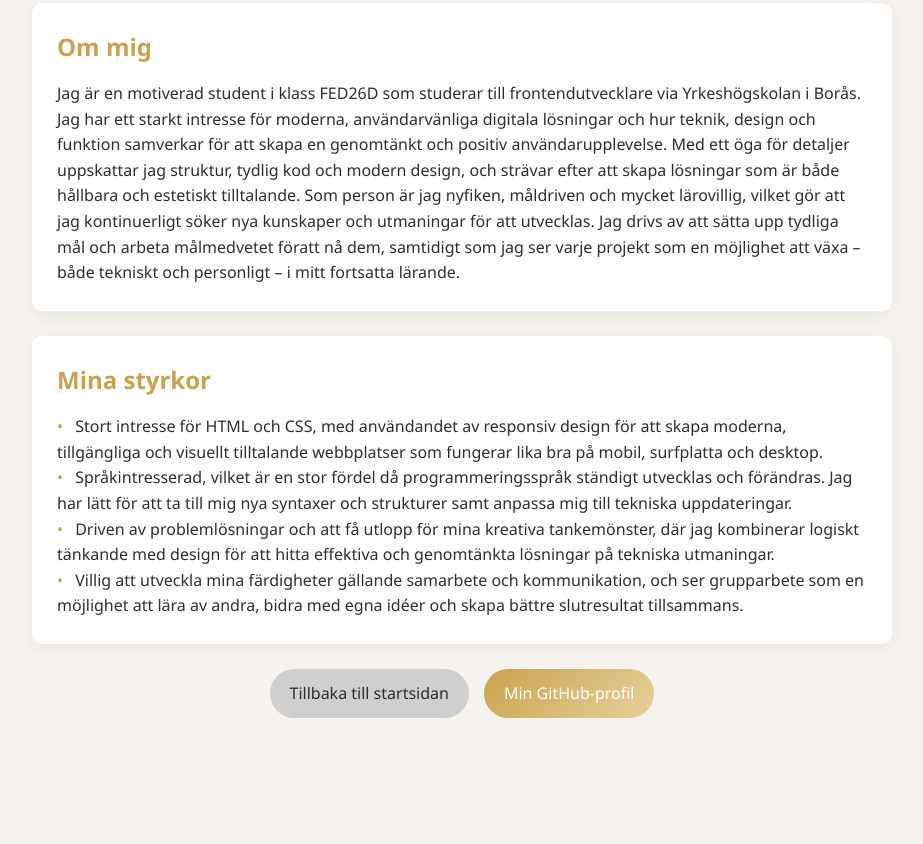
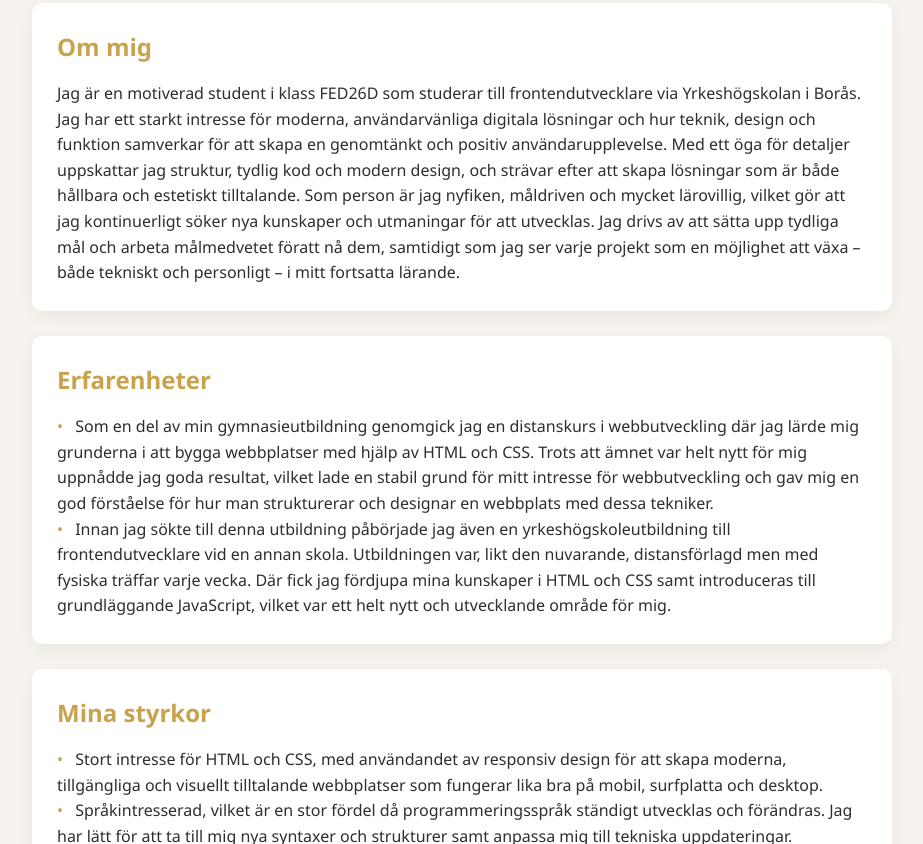
Before and after one commit to lindaalbrektsson/Kontaktboken-grupp-6, a plain HTML site: page emma_andersson.html in a window 1280 px wide. Shown: the part 457-1301 px from the top of the page, without its empty margins (178-1101 px from the left). Before the commit the page ends 1195 px from the top, so only its background shows below. Drawn offline with Linux system fonts and the light colour scheme.

Commit message:
added text in emma_andersson.html

```diff
--- a/emma_andersson.html
+++ b/emma_andersson.html
@@ -31,6 +31,27 @@
     ser varje projekt som en möjlighet att växa – både tekniskt och personligt – i mitt
     fortsatta lärande.
 </p>
+    </section>
+
+    <section>
+        <h2>Erfarenheter</h2>
+        <ul>
+<li>
+    Som en del av min gymnasieutbildning genomgick jag en distanskurs i webbutveckling
+    där jag lärde mig grunderna i att bygga webbplatser med hjälp av HTML och CSS.
+    Trots att ämnet var helt nytt för mig uppnådde jag goda resultat, vilket lade en
+    stabil grund för mitt intresse för webbutveckling och gav mig en god förståelse
+    för hur man strukturerar och designar en webbplats med dessa tekniker.
+</li>
+
+<li>
+    Innan jag sökte till denna utbildning påbörjade jag även en yrkeshögskoleutbildning
+    till frontendutvecklare vid en annan skola. Utbildningen var, likt den nuvarande,
+    distansförlagd men med fysiska träffar varje vecka. Där fick jag fördjupa mina
+    kunskaper i HTML och CSS samt introduceras till grundläggande JavaScript, vilket
+    var ett helt nytt och utvecklande område för mig.
+</li>
+        </ul>
     </section>
 
     <section>
```
